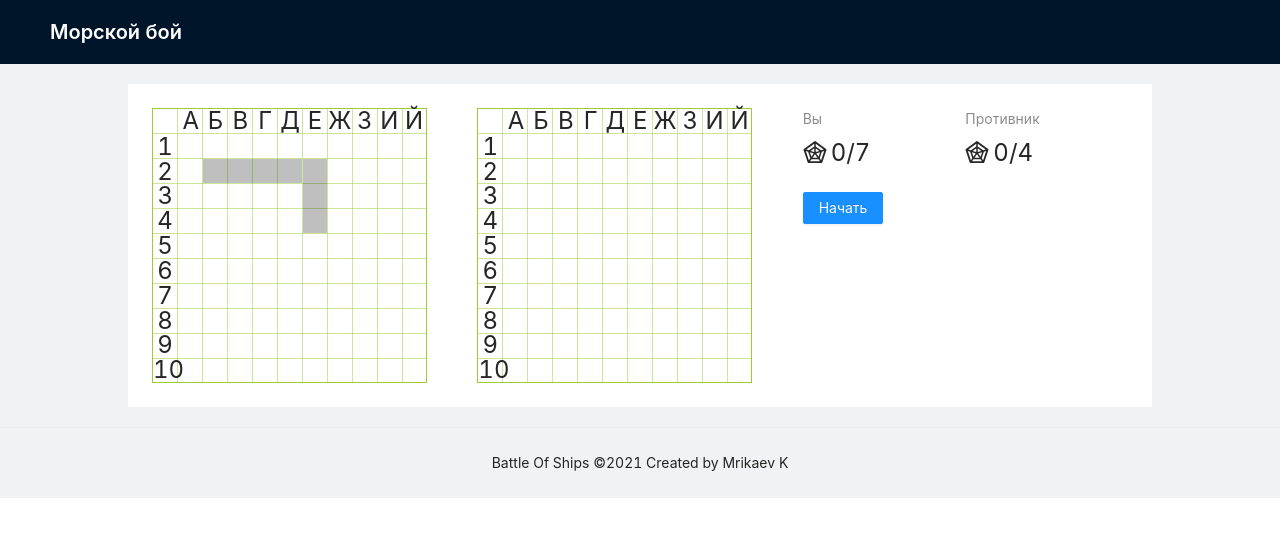
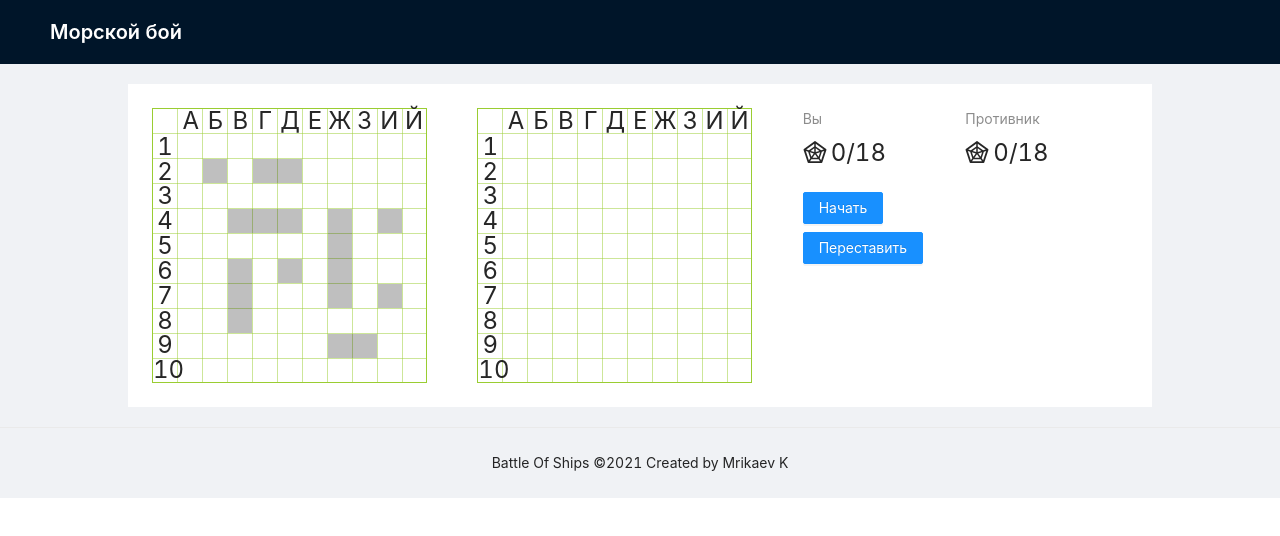
Before and after one commit to micasa-acerman/BattleShips, a React (Create React App) app: page / in a window 1280 px wide. Shown: the top 536 px of the page. Built offline with nearby package versions, Linux system fonts and the light colour scheme.

Commit message:
feat: add shuffle ships

```diff
--- a/src/components/GameManager/index.tsx
+++ b/src/components/GameManager/index.tsx
@@ -7,9 +7,13 @@ import {
   GameStageEnum,
   Position,
   TagTypeEnum,
+  Size,
 } from "../../types";
 import BattleField from "../BattleField";
-import { isPointLocatedInArea } from "../utils/fieldHelper";
+import {
+  isAvailableElementPosition,
+  isPointLocatedInArea,
+} from "../utils/fieldHelper";
 import {
   createLabels,
   createShip,
@@ -20,6 +24,7 @@ import {
   getCountPlayerShips,
 } from "../utils/shipHelper";
 import { RadarChartOutlined } from "@ant-design/icons";
+import { OPTIONS_SAMPLES_OF_SHIPS } from "../../constants/common";
 
 const defaultElements: IBattleFieldElement[] = [
   createShip(4, OrientationEnum.HORIZONTAL, { x: 2, y: 2 }),
@@ -28,20 +33,20 @@ const defaultElements: IBattleFieldElement[] = [
 ];
 
 function GameManager() {
-  const [playerItems, setPlayerItems] =
+  const [playerElements, setPlayerElements] =
     useState<IBattleFieldElement[]>(defaultElements);
-  const [enemyItems, setEnemyItems] = useState<IBattleFieldElement[]>(
+  const [enemyElements, setEnemyElements] = useState<IBattleFieldElement[]>(
     createLabels()
   );
   const [gameStage, setGameStage] = useState<GameStageEnum>(
     GameStageEnum.START
   );
-  const [enemy, setEnemy] = useState<IElement[]>([
-    {
-      position: { x: 1, y: 1 },
-      size: { width: 4, height: 1 },
-    },
-  ]);
+  const [enemyShips, setEnemyShips] = useState<IElement[]>([]);
+
+  useEffect(() => {
+    shuffleEnemyShips();
+    shufflePlayerShips();
+  }, []);
 
   useEffect(() => {
     if (gameStage === GameStageEnum.TURN_ENEMY) {
@@ -51,27 +56,27 @@ function GameManager() {
             x: Math.floor(Math.random() * 10) + 1,
             y: Math.floor(Math.random() * 10) + 1,
           };
-          const markInPoint = !!playerItems.find(
+          const markInPoint = !!playerElements.find(
             (s) =>
               isPointLocatedInArea(s, hitCell) &&
               [TagTypeEnum.HIT, TagTypeEnum.MISS].includes(s.tag)
           );
-          const shipInPoint = !!playerItems.find(
+          const shipInPoint = !!playerElements.find(
             (s) =>
               isPointLocatedInArea(s, hitCell) && s.tag === TagTypeEnum.SHIP
           );
 
           if (!markInPoint) {
-            setPlayerItems([
-              ...playerItems,
+            setPlayerElements([
+              ...playerElements,
               shipInPoint
                 ? createTargetHit(hitCell)
                 : createTargetMiss(hitCell),
             ]);
             if (
-              playerItems.filter((s) => s.tag === TagTypeEnum.HIT).length +
+              playerElements.filter((s) => s.tag === TagTypeEnum.HIT).length +
                 +!!shipInPoint ===
-              getCountPlayerFieldsCells(playerItems)
+              getCountPlayerFieldsCells(playerElements)
             )
               setGameStage(GameStageEnum.PLAYER_LOSE);
             else setGameStage(GameStageEnum.TURN_PLAYER);
@@ -87,12 +92,12 @@ function GameManager() {
     <Row>
       <Col md={8}>
         <BattleField
-          elements={playerItems}
+          elements={playerElements}
           size={{ width: 11, height: 11 }}
           onMove={handleMovePlayerElements}
           onDoubleClickElement={(el: IBattleFieldElement) => {
-            setPlayerItems(
-              playerItems.map((item) =>
+            setPlayerElements(
+              playerElements.map((item) =>
                 item.id === el.id
                   ? {
                       ...item,
@@ -109,7 +114,7 @@ function GameManager() {
       </Col>
       <Col md={8}>
         <BattleField
-          elements={enemyItems}
+          elements={enemyElements}
           size={{ width: 11, height: 11 }}
           onClickEmptyCell={handleClickEmptyEnemyCell}
         />
@@ -119,18 +124,18 @@ function GameManager() {
           <Col md={12}>
             <Statistic
               title="Вы"
-              value={`${getCountElementsByTags(playerItems, [
+              value={`${getCountElementsByTags(playerElements, [
                 TagTypeEnum.HIT,
-              ])}/${getCountPlayerFieldsCells(playerItems)}`}
+              ])}/${getCountPlayerFieldsCells(playerElements)}`}
               prefix={<RadarChartOutlined />}
             />
           </Col>
           <Col md={12}>
             <Statistic
               title="Противник"
-              value={`${getCountElementsByTags(enemyItems, [
+              value={`${getCountElementsByTags(enemyElements, [
                 TagTypeEnum.HIT,
-              ])}/${getCountPlayerShips(enemy)}`}
+              ])}/${getCountPlayerShips(enemyShips)}`}
               prefix={<RadarChartOutlined />}
             />
           </Col>
@@ -150,9 +155,20 @@ function GameManager() {
             </Button>
           )}
           {gameStage === GameStageEnum.START && (
-            <Button type="primary" onClick={handleClickStart}>
-              Начать
-            </Button>
+            <>
+              <Button type="primary" onClick={handleClickStart}>
+                Начать
+              </Button>
+              <Button
+                type="primary"
+                onClick={() => {
+                  shuffleEnemyShips();
+                  shufflePlayerShips();
+                }}
+              >
+                Переставить
+              </Button>
+            </>
           )}
           {gameStage === GameStageEnum.TURN_PLAYER && (
             <Alert message="Твой ход" type="info" />
@@ -167,19 +183,21 @@ function GameManager() {
 
   function handleClickEmptyEnemyCell(pos: Position) {
     if (gameStage === GameStageEnum.TURN_PLAYER) {
-      const shipInPoint = !!enemy.find((s) => isPointLocatedInArea(s, pos));
-      const objectInPoint = !!enemyItems.find((s) =>
+      const shipInPoint = !!enemyShips.find((s) =>
+        isPointLocatedInArea(s, pos)
+      );
+      const objectInPoint = !!enemyElements.find((s) =>
         isPointLocatedInArea(s, pos)
       );
       if (!objectInPoint) {
-        setEnemyItems([
-          ...enemyItems,
+        setEnemyElements([
+          ...enemyElements,
           shipInPoint ? createTargetHit(pos) : createTargetMiss(pos),
         ]);
         if (
-          enemyItems.filter((s) => s.tag === TagTypeEnum.HIT).length +
+          enemyElements.filter((s) => s.tag === TagTypeEnum.HIT).length +
             +shipInPoint ===
-          4
+          getCountPlayerShips(enemyShips)
         )
           setGameStage(GameStageEnum.PLAYER_WIN);
         else setGameStage(GameStageEnum.TURN_ENEMY);
@@ -187,16 +205,137 @@ function GameManager() {
     }
   }
   function handleMovePlayerElements(items: IBattleFieldElement[]): void {
-    if (gameStage === GameStageEnum.START) setPlayerItems(items);
+    if (gameStage === GameStageEnum.START) setPlayerElements(items);
   }
   function handleClickReset() {
-    setPlayerItems(defaultElements);
-    setEnemyItems(createLabels());
+    setPlayerElements(defaultElements);
+    setEnemyElements(createLabels());
     setGameStage(GameStageEnum.START);
   }
   function handleClickStart() {
     setGameStage(GameStageEnum.TURN_PLAYER);
   }
+
+  function shuffleEnemyShips() {
+    const availableArea: IElement = {
+      position: {
+        x: 1,
+        y: 1,
+      },
+      size: {
+        width: 10,
+        height: 10,
+      },
+    };
+    const enemyShips: IElement[] = [];
+    OPTIONS_SAMPLES_OF_SHIPS.forEach((option) => {
+      const orientation: OrientationEnum =
+        Math.ceil(Math.random() * 2) % 2 === 0
+          ? OrientationEnum.HORIZONTAL
+          : OrientationEnum.VERTICAL;
+      const size: Size = {
+        width: orientation === OrientationEnum.HORIZONTAL ? option : 1,
+        height: orientation === OrientationEnum.VERTICAL ? option : 1,
+      };
+      let position: Position;
+      let counter = 0;
+      do {
+        position = {
+          x: Math.ceil(
+            Math.random() *
+              (availableArea.size.width -
+                size.width -
+                availableArea.position.x) +
+              availableArea.position.x
+          ),
+          y: Math.ceil(
+            Math.random() *
+              (availableArea.size.height -
+                size.height -
+                availableArea.position.y) +
+              availableArea.position.y
+          ),
+        };
+        if (++counter === 100) return;
+      } while (
+        !isAvailableElementPosition(availableArea, enemyShips, {
+          position,
+          size,
+        })
+      );
+      enemyShips.push({
+        size,
+        position,
+      });
+    });
+    setEnemyShips(enemyShips);
+  }
+  function shufflePlayerShips() {
+    const availableArea: IElement = {
+      position: {
+        x: 1,
+        y: 1,
+      },
+      size: {
+        width: 10,
+        height: 10,
+      },
+    };
+    const ships: {
+      position: Position;
+      size: Size;
+      orientation: OrientationEnum;
+      option: number;
+    }[] = [];
+    OPTIONS_SAMPLES_OF_SHIPS.forEach((option) => {
+      const orientation: OrientationEnum =
+        Math.ceil(Math.random() * 2) % 2 === 0
+          ? OrientationEnum.HORIZONTAL
+          : OrientationEnum.VERTICAL;
+      const size: Size = {
+        width: orientation === OrientationEnum.HORIZONTAL ? option : 1,
+        height: orientation === OrientationEnum.VERTICAL ? option : 1,
+      };
+      let position: Position;
+      let counter = 0;
+      do {
+        position = {
+          x: Math.ceil(
+            Math.random() *
+              (availableArea.size.width -
+                size.width -
+                availableArea.position.x) +
+              availableArea.position.x
+          ),
+          y: Math.ceil(
+            Math.random() *
+              (availableArea.size.height -
+                size.height -
+                availableArea.position.y) +
+              availableArea.position.y
+          ),
+        };
+        if (++counter === 100) return;
+      } while (
+        !isAvailableElementPosition(availableArea, ships, {
+          position,
+          size,
+        })
+      );
+      ships.push({
+        size,
+        position,
+        option,
+        orientation,
+      });
+    });
+    setPlayerElements([
+      ...playerElements.filter((element) => element.tag !== TagTypeEnum.SHIP),
+      ...ships.map((ship) =>
+        createShip(ship.option, ship.orientation, ship.position)
+      ),
+    ]);
+  }
 }
 
 export default GameManager;
--- a/src/constants/common.ts
+++ b/src/constants/common.ts
@@ -1,2 +1,8 @@
 export const GRID_SIZE = 24;
 export const GRID_SEPARATOR_WIDTH = 1;
+export const OPTIONS_SAMPLES_OF_SHIPS: number[] = [
+  ...new Array(1).fill(4),
+  ...new Array(2).fill(3),
+  ...new Array(2).fill(2),
+  ...new Array(4).fill(1),
+];
```
